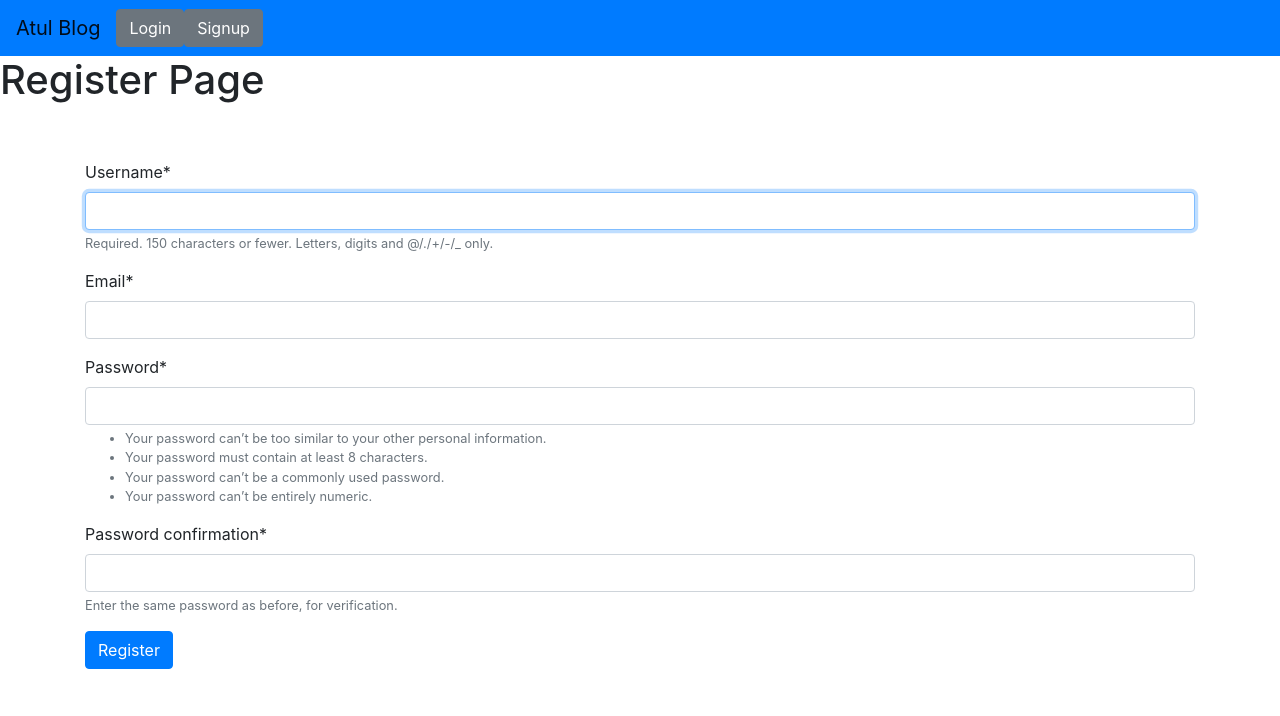
After one commit to Atul18341/django-blog-app, a Django app: page /post/signup in a window 1280 px wide. The commit adds this page. Shown: the top 716 px of the page. Run offline with Django 3.2, Linux system fonts and the light colour scheme; some libraries are stand-ins or nearby versions.

Commit message:
Login & Signup page added

```diff
--- a/blogapp/blogapp/settings.py
+++ b/blogapp/blogapp/settings.py
@@ -37,9 +37,11 @@ INSTALLED_APPS = [
     'django.contrib.sessions',
     'django.contrib.messages',
     'django.contrib.staticfiles',
-    'myblog.apps.MyblogConfig'
+    'myblog.apps.MyblogConfig',
+    'crispy_forms',
 ]
 
+CRISPY_TEMPLATE_PACK='bootstrap4'
 MIDDLEWARE = [
     'django.middleware.security.SecurityMiddleware',
     'django.contrib.sessions.middleware.SessionMiddleware',
--- /dev/null
+++ b/blogapp/myblog/forms.py
@@ -0,0 +1,17 @@
+from django import forms
+from django.contrib.auth.forms import UserCreationForm
+from django.contrib.auth.models import User
+
+class RegisterForm(UserCreationForm):
+   email=forms.EmailField(required=True)
+
+   class Meta:
+     model=User
+     fields=("username","email","password1","password2")
+
+   def save(self, commit=True):
+    user=super(RegisterForm, self).save(commit=False)
+    user.email=self.cleaned_data['email']
+    if commit:
+      user.save()
+    return user
--- /dev/null
+++ b/blogapp/myblog/templates/header.html
@@ -0,0 +1,23 @@
+{% load static %}
+<!DOCTYPE html>
+<html>
+<head>
+    <link rel="stylesheet" href="https://stackpath.bootstrapcdn.com/bootstrap/4.5.2/css/bootstrap.min.css">
+</head>
+<body>
+<nav class="navbar navbar-expand-lg navbar-light bg-primary">
+  <a class="navbar-brand" href="#">Atul Blog</a>
+
+    <form class="form-inline my-2 my-lg-0">
+      <a class="btn btn-secondary" href="{% url 'Login' %}"type="submit">Login</a>
+      <a class="btn btn-secondary" href="{% url 'SignUp' %}"type="submit">Signup</a>
+    </form>
+  </div>
+</nav>
+</head>
+<body>
+<div>
+				{% block content %}
+				{% endblock %}
+			  </div>
+</body>
--- /dev/null
+++ b/blogapp/myblog/templates/signup.html
@@ -0,0 +1,16 @@
+{% extends 'header.html' %}
+
+
+{% block content %}
+
+{% load crispy_forms_tags %}
+
+<h1> Register Page</h1>
+ <div class="container  py-5">
+  <form method="POST">
+   {% csrf_token %}
+   {{ register_form|crispy }}
+  <button class="btn btn-primary" type="submit">Register</button>
+ </form>
+</div>
+{% endblock %}
--- a/blogapp/myblog/urls.py
+++ b/blogapp/myblog/urls.py
@@ -1,6 +1,8 @@
 from django.urls import path
-from .views import blogs
+from . import views
 
 urlpatterns=[
-     path('',blogs,name="Blog"),
+     path('',views.blogs,name="Blog"),
+     path('post/login',views.login,name="Login"),
+     path('post/signup',views.signup,name="SignUp"),
 ]
--- a/blogapp/myblog/views.py
+++ b/blogapp/myblog/views.py
@@ -1,8 +1,38 @@
-from django.shortcuts import render
+from django.shortcuts import render,redirect
 from .models import blog
+from .forms import RegisterForm
+from django.contrib.auth import login,authenticate
+from django.contrib import messages
+from django.contrib.auth.forms import AuthenticationForm
+
 # Create your views here.
 
 def blogs(request):
 
     blogs=blog.objects.all()
     return render(request,"index.html",{'blogs':blogs})
+
+def login(request):
+    if request.method=="post":
+      form=AuthenticationForm(request.POST)
+      if form.is_valid():
+        username=form.cleaned_data.get('username')
+        password=form.cleaned_data.get('password')
+        user=authenticate(username,password)
+        if user is not None:
+          login(request,user)
+          messages.info(request, f"You are now logged in as:{username}.")
+          return redirect("index.html")
+        else:
+           messages.error(request,"Invalid username or password.")
+      else:
+          messages.error(request,"Invalid usename or password.")
+    form=AuthenticationForm
+    return render(request,"login.html",{'login_form':form})
+
+def signup(request):
+    if request.method=="post":
+      form=RegisterForm(request.POST)
+
+    form=RegisterForm
+    return render(request,"signup.html",{'register_form':form})
```
Also changed, not shown: blogapp/myblog/templates/index.html (+2 -15 lines), blogapp/myblog/templates/login.html (added, +15 -0 lines), blogapp/myblog/migrations/0001_initial.py, blogapp/myblog/migrations/0002_auto_20210316_1201.py (deleted).
